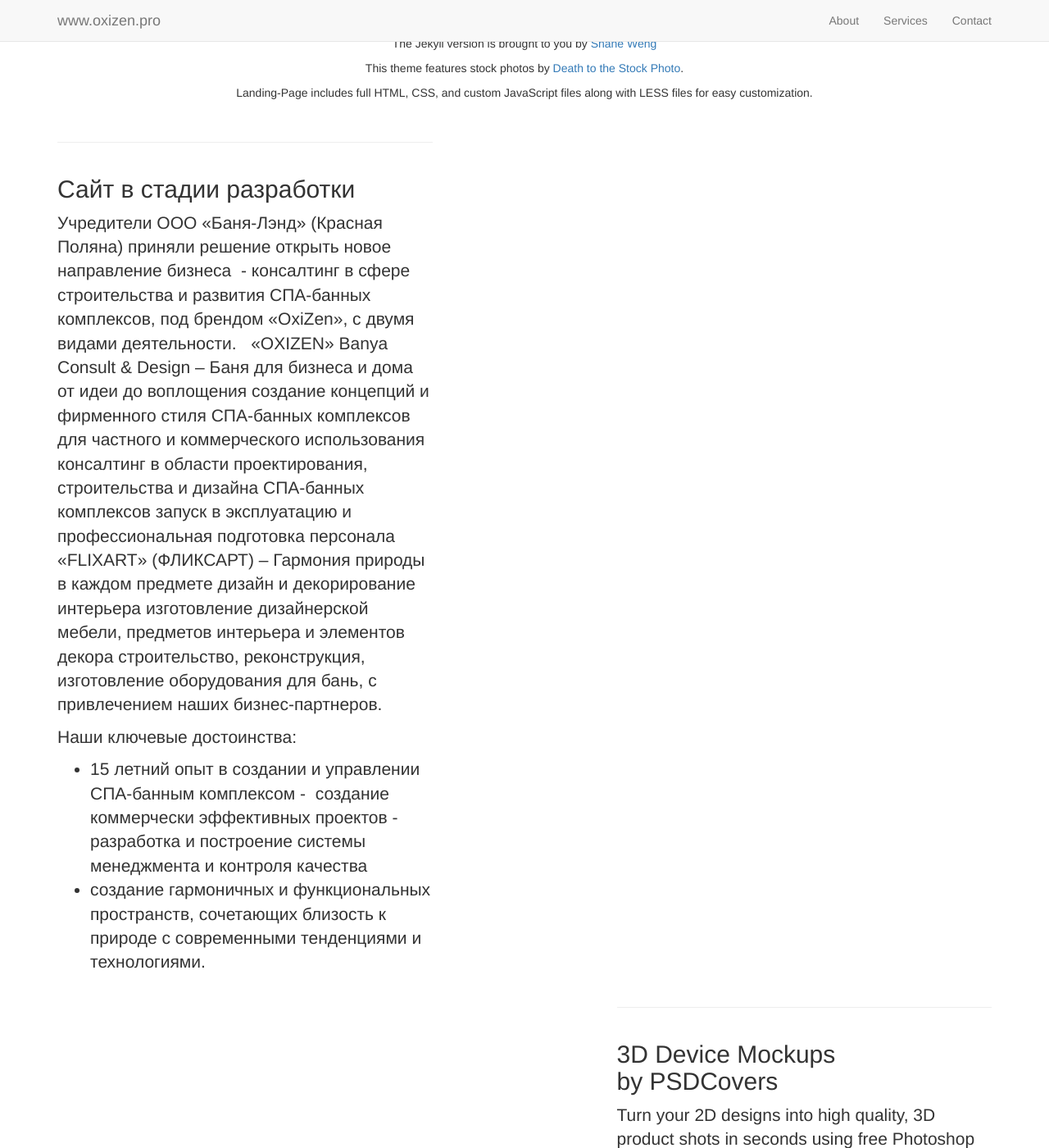
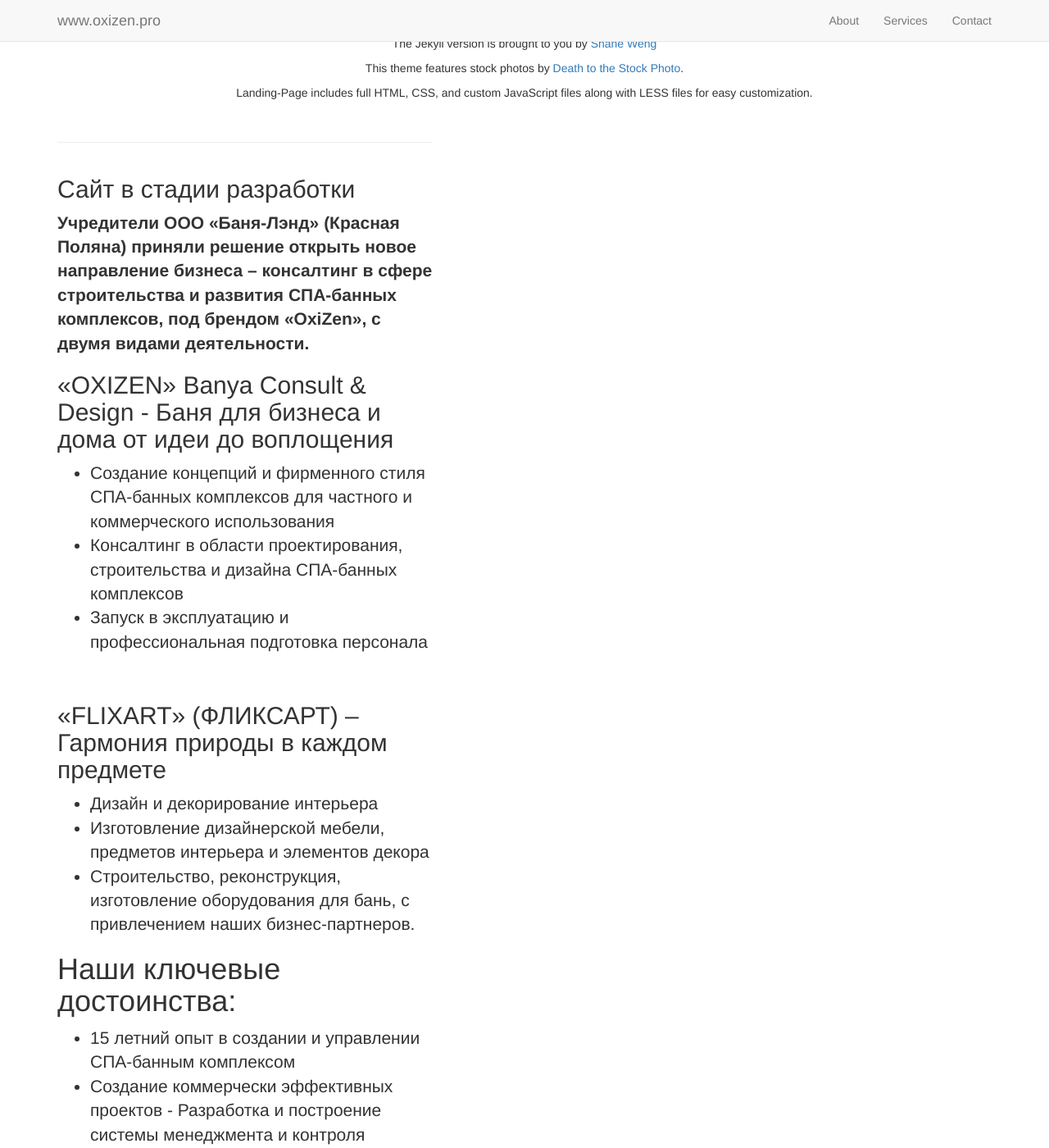
Before and after one commit to oxizen-pro/oxizen-pro.github.io, a Jekyll site: the page built from _posts/2014-09-21-services-1.markdown, in a window 1280 px wide and 1400 px high, scrolled down 287 px. Shown: the whole window at 82% size. Built offline with Jekyll 4.4.1, drawn with Linux system fonts in a browser that asks for light colours; nearby versions of some CDN libraries; library files that are not in the unit come from our copies; some of the changed lines change nothing that is shown; some of the changed text lies outside the part shown.

Commit message:
Updated 2014-09-21-services-1.markdown

```diff
--- a/_posts/2014-09-21-services-1.markdown
+++ b/_posts/2014-09-21-services-1.markdown
@@ -3,24 +3,26 @@
 img: ipad.png
 category: Services
 title: Сайт в стадии разработки
-description: |
+description: "\n"
+published: true
 ---
 
-  Учредители ООО «Баня-Лэнд» (Красная Поляна) приняли решение открыть новое направление бизнеса  - консалтинг в сфере строительства и развития СПА-банных комплексов, под брендом «OxiZen», с двумя видами деятельности.
 
-«OXIZEN» Banya Consult & Design – Баня для бизнеса и дома от идеи до воплощения
-создание концепций и фирменного стиля СПА-банных комплексов для частного и коммерческого использования
-консалтинг в области проектирования, строительства и дизайна СПА-банных комплексов
-запуск в эксплуатацию и профессиональная подготовка персонала
+**Учредители ООО «Баня-Лэнд» (Красная Поляна) приняли решение открыть новое направление бизнеса – консалтинг в сфере строительства и развития СПА-банных комплексов, под брендом «OxiZen», с двумя видами деятельности.**
+
+## «OXIZEN» Banya Consult & Design - Баня для бизнеса и дома от идеи до воплощения
+- Создание концепций и фирменного стиля СПА-банных комплексов для частного и коммерческого использования
+- Консалтинг в области проектирования, строительства и дизайна СПА-банных комплексов
+- Запуск в эксплуатацию и профессиональная подготовка персонала
 
 
-«FLIXART» (ФЛИКСАРТ) – Гармония природы в каждом предмете
-дизайн и декорирование интерьера
-изготовление дизайнерской мебели, предметов интерьера и элементов декора
-строительство, реконструкция, изготовление оборудования для бань, с привлечением наших бизнес-партнеров.
+## «FLIXART» (ФЛИКСАРТ) – Гармония природы в каждом предмете
+- Дизайн и декорирование интерьера
+- Изготовление дизайнерской мебели, предметов интерьера и элементов декора
+- Строительство, реконструкция, изготовление оборудования для бань, с привлечением наших бизнес-партнеров.
 
-Наши ключевые достоинства:
+# Наши ключевые достоинства:
 - 15 летний опыт в создании и управлении СПА-банным комплексом
--  создание коммерчески эффективных проектов
--  разработка и построение системы менеджмента и контроля качества
-- создание гармоничных и функциональных пространств, сочетающих близость к природе c современными тенденциями и технологиями.
+- Создание коммерчески эффективных проектов
+- Разработка и построение системы менеджмента и контроля качества
+- Создание гармоничных и функциональных пространств, сочетающих близость к природе c современными тенденциями и технологиями.
```
